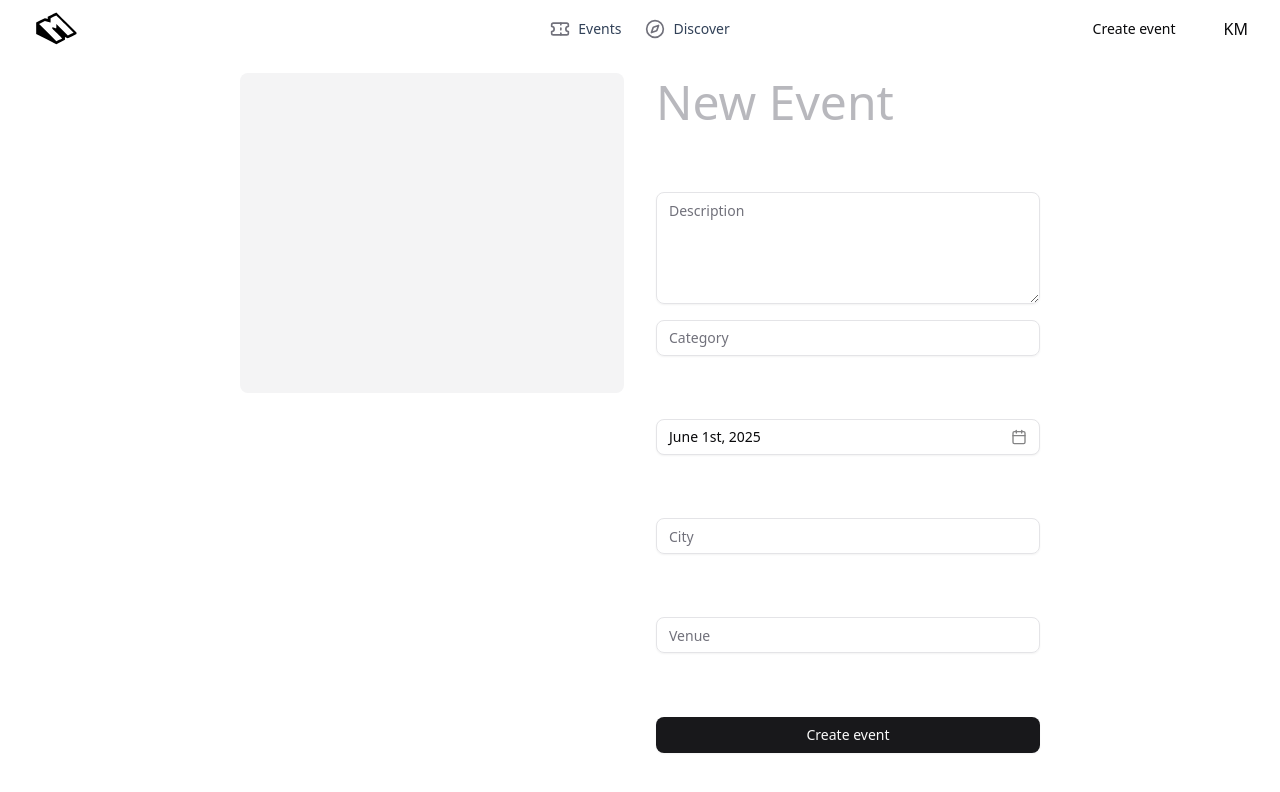
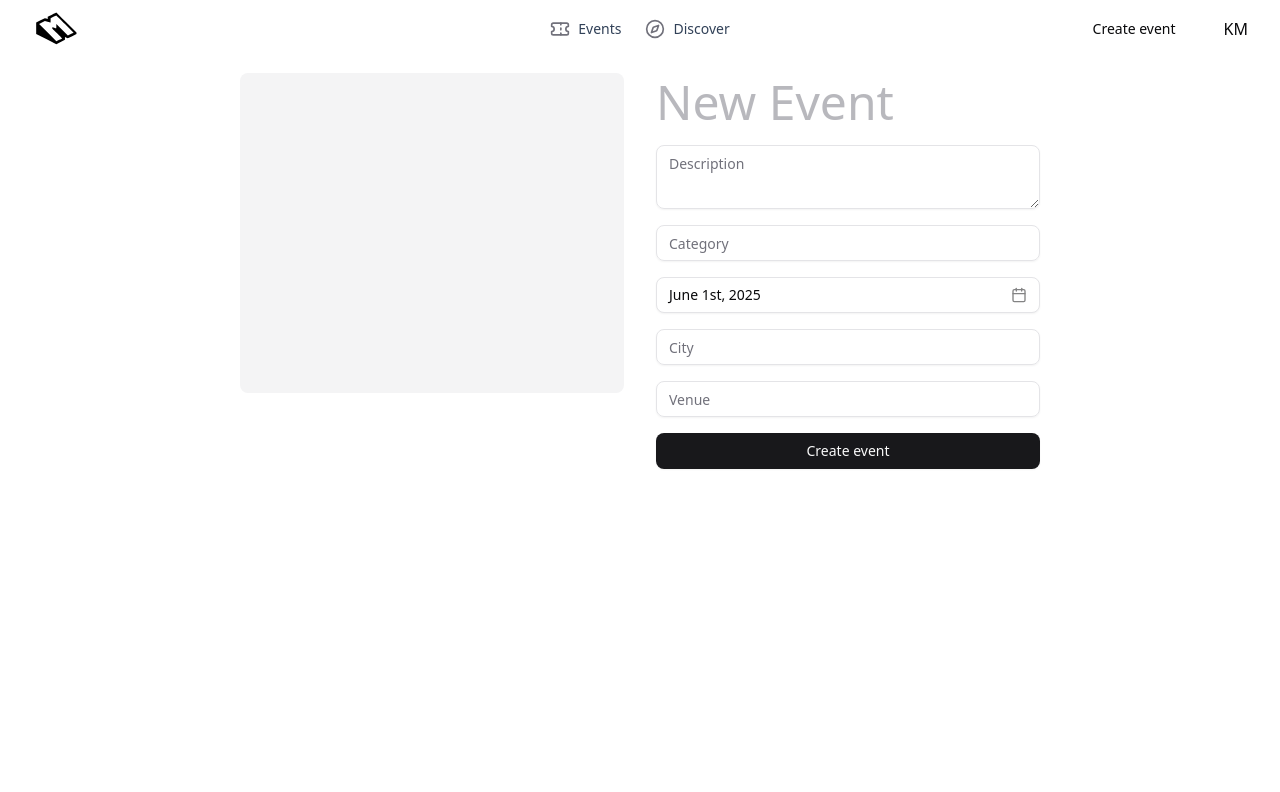
Before and after one commit to kazmonroy/mingo, a React (Vite) app in the folder client/: page /create in a window 1280 px wide. Shown: the top 792 px of the page. Built offline with nearby package versions, Linux system fonts and the light colour scheme.

Commit message:
Fix CreateEventForm layout alignment

```diff
--- a/client/src/features/events/CreateEventForm.tsx
+++ b/client/src/features/events/CreateEventForm.tsx
@@ -63,7 +63,7 @@ export const CreateEventForm = () => {
     <Form {...form}>
       <form
         onSubmit={form.handleSubmit(onSubmit)}
-        className='space-y-8 grid grid-cols-1 lg:grid-cols-2 gap-8 mt-4'
+        className='space-y-8 grid grid-cols-1 lg:grid-cols-2 gap-8 mt-4 items-start'
       >
         <div className='h-80 bg-zinc-100 rounded-md'></div>
 
```
